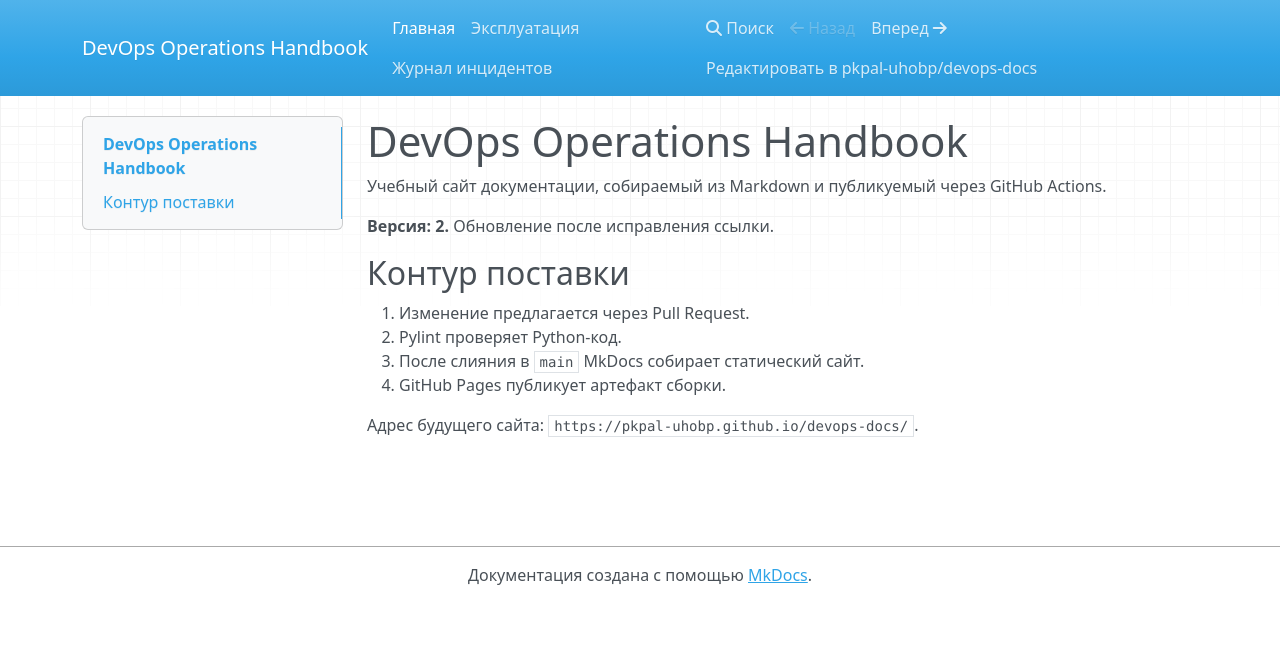
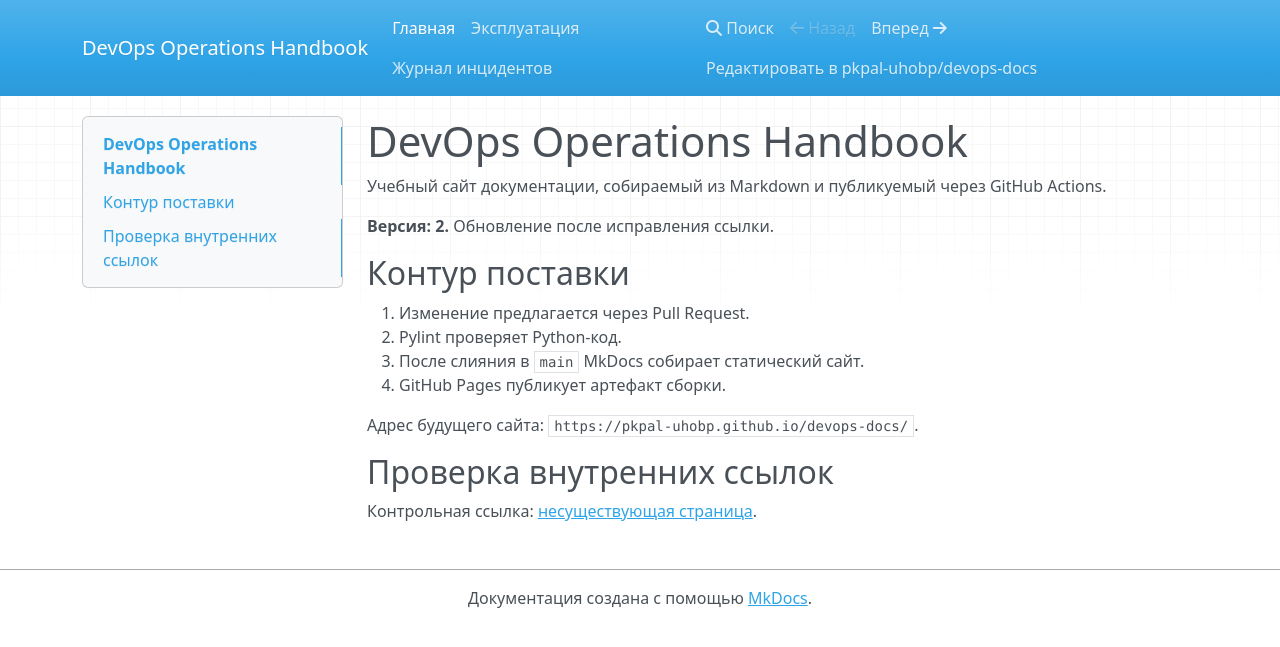
Before and after one commit to pkpal-uhobp/devops-docs, an MkDocs documentation site: the page built from docs/index.md, in a window 1280 px wide. Shown: the top 647 px of the page. Built offline with MkDocs 1.6.1, drawn with Linux system fonts in a browser that asks for light colours; nearby versions of some CDN libraries.

Commit message:
docs: test missing page validation

```diff
--- a/docs/index.md
+++ b/docs/index.md
@@ -12,3 +12,7 @@
 4. GitHub Pages публикует артефакт сборки.
 
 Адрес будущего сайта: `https://pkpal-uhobp.github.io/devops-docs/`.
+
+## Проверка внутренних ссылок
+
+Контрольная ссылка: [несуществующая страница](missing-page.md).
```
